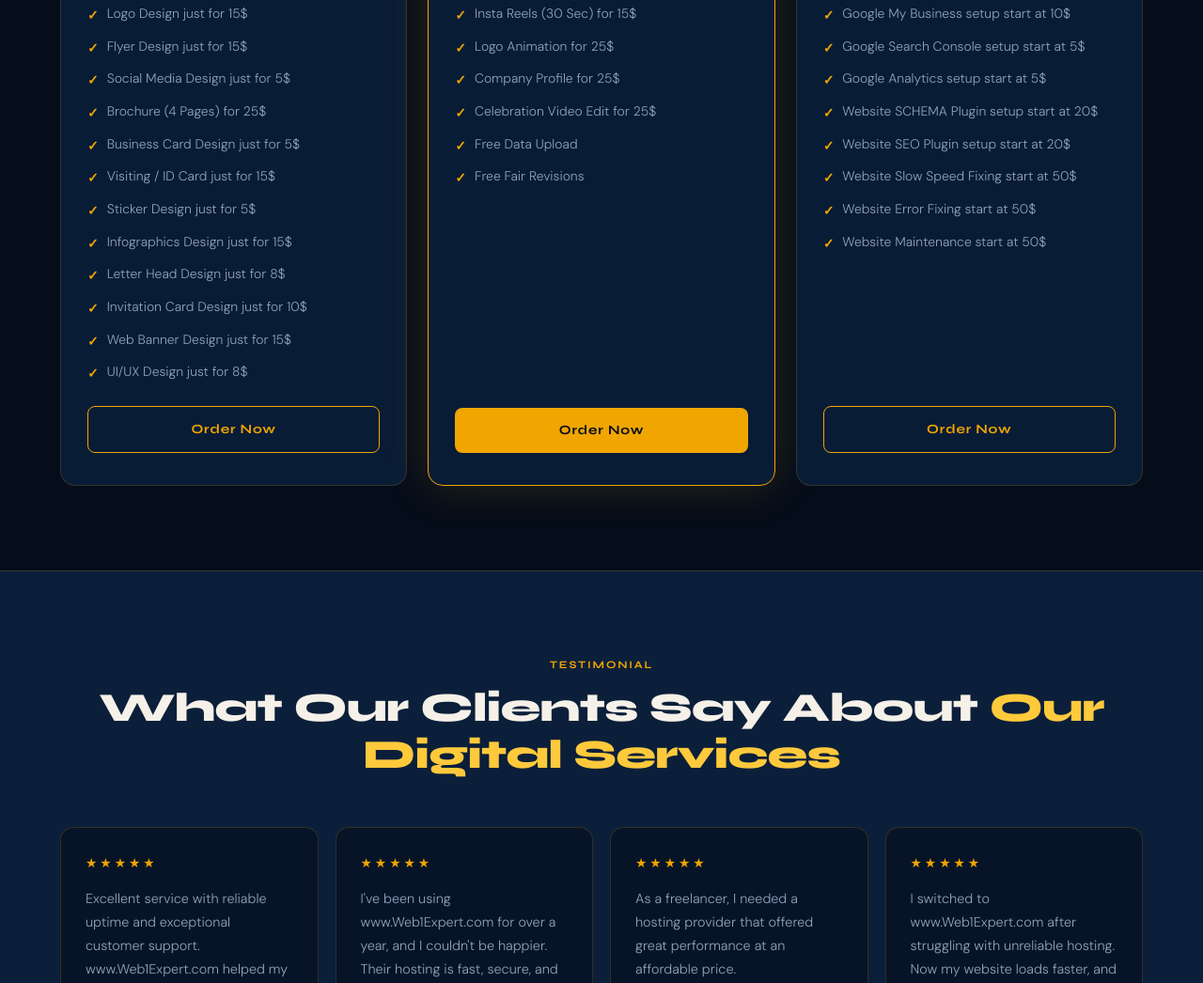
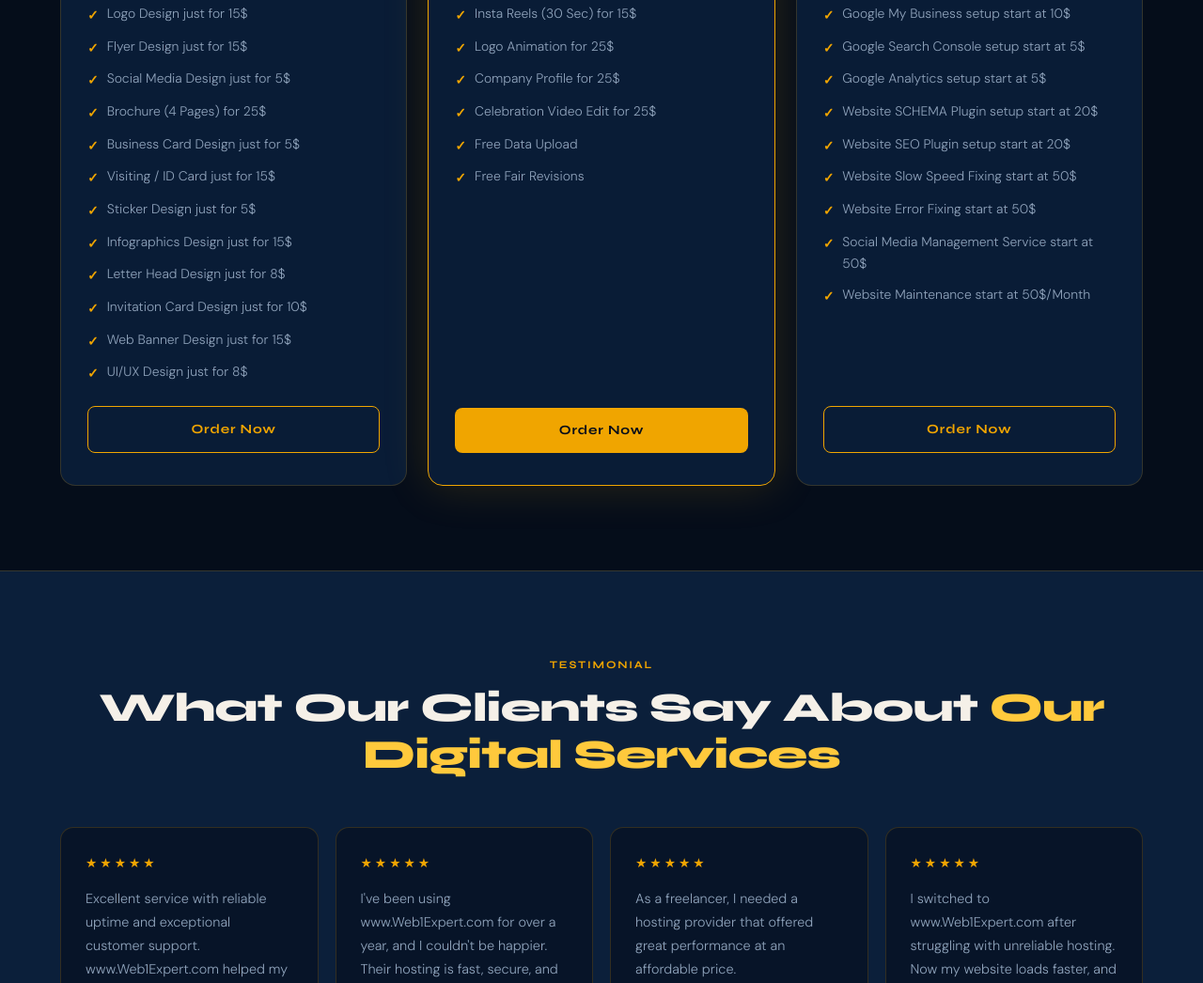
Before and after one commit to bpshbp/W1E, a website: page index.html in a window 1280 px wide. Shown: the part 5505-6551 px from the top of the page at 94% size. Drawn offline with Linux system fonts and the light colour scheme.

```diff
--- a/index.html
+++ b/index.html
@@ -936,7 +936,8 @@
         <li>Website SEO Plugin setup start at 20$</li>
         <li>Website Slow Speed Fixing start at 50$</li>
         <li>Website Error Fixing start at 50$</li>
-         <li>Website Maintenance start at 50$</li>
+        <li>Social Media Management Service start at 50$</li>
+         <li>Website Maintenance start at 50$/Month</li>
       </ul>
       <a class="price-cta outline" href="https://wa.me/919004108811">Order Now</a>
     </div>
```
